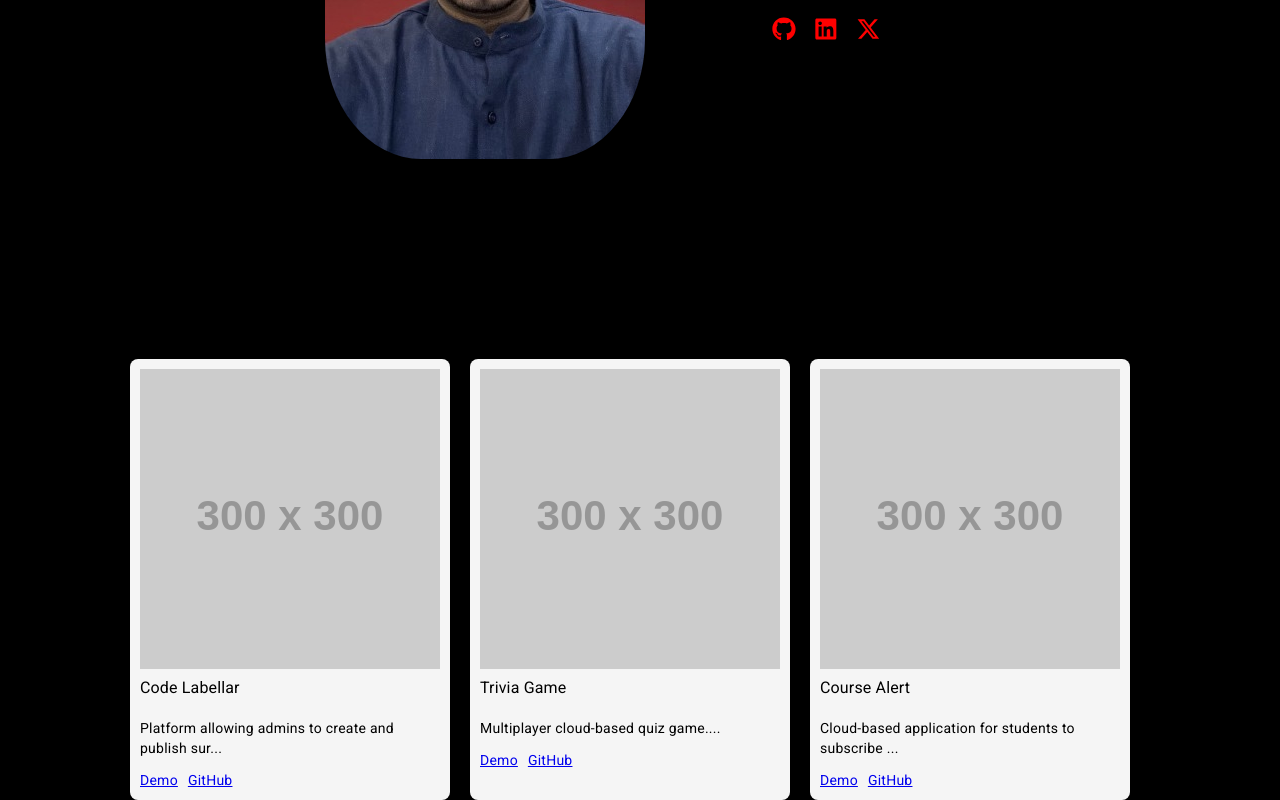
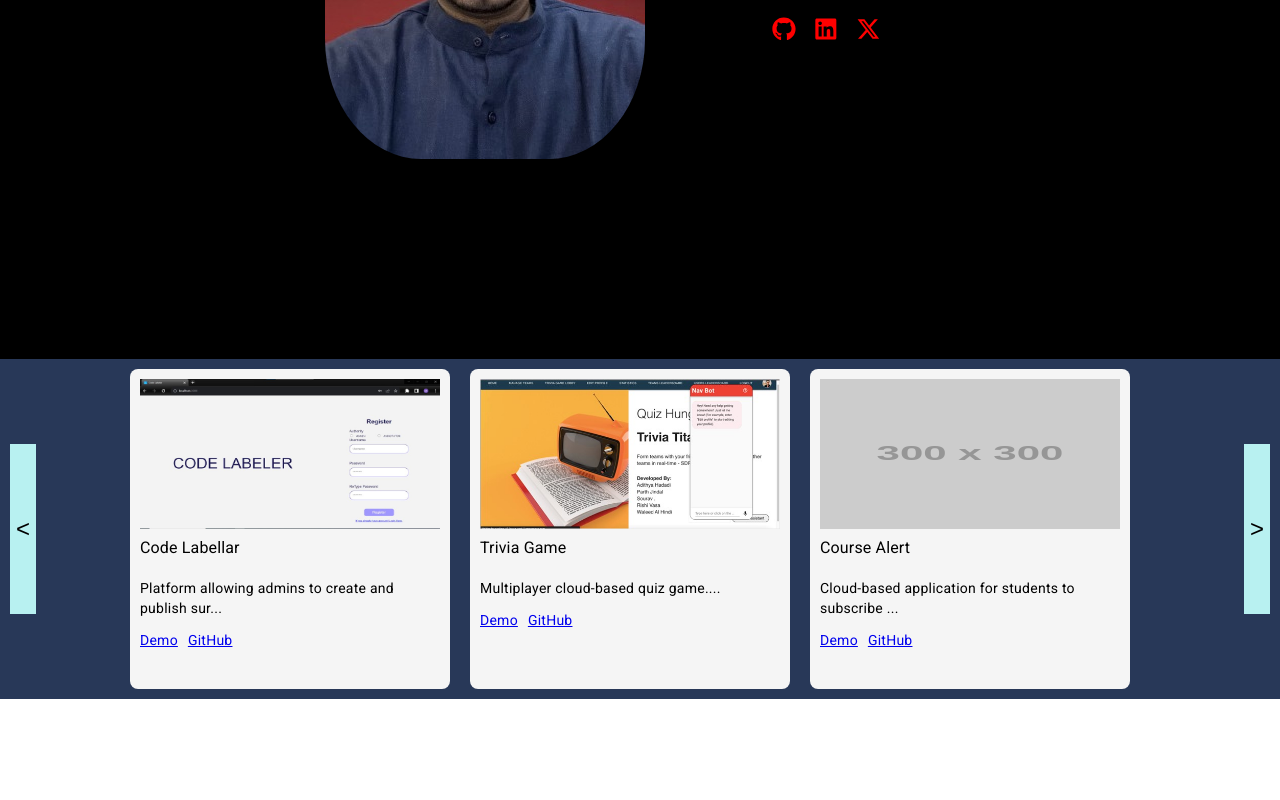
Before and after one commit to sourav15102/MyPortfolio, an Angular app: page /home in a window 1280 px wide. Shown: the part 441-1241 px from the top of the page. After the commit the page ends 1140 px from the top, so only its background shows below. Built offline with nearby package versions, Linux system fonts and the light colour scheme.

Commit message:
Added projects.

```diff
--- a/src/app/projects/projects.component.html
+++ b/src/app/projects/projects.component.html
@@ -4,7 +4,7 @@
     <div class="project-carousel" #carousel>
       <div *ngFor="let project of projects" class="project-card">
         <!-- Project details here -->
-        <img [src]="project.img" alt="Project">
+        <img [src]="project.img" alt="Project" class="project-image">
         <h3>{{ project.name }}</h3>
         <p>{{ project.description | slice:0:50 }}...</p> <!-- Limiting description to 100 characters -->
         <div class="project-links">
--- a/src/app/projects/projects.component.scss
+++ b/src/app/projects/projects.component.scss
@@ -1,6 +1,8 @@
 .project-container {
   position: relative;
   overflow: hidden;
+  background-color: #283858; /* Changed background color to a color that goes well with black */
+  padding: 10px; /* Added padding to parent container */
 }
 
 .project-window {
@@ -18,6 +20,7 @@
   position: relative; /* Added to position project-links */
   flex: 0 0 auto;
   width: 300px;
+  height: 300px; /* Set height same as width */
   margin-right: 20px;
   background-color: #f5f5f5;
   border-radius: 8px;
@@ -27,17 +30,23 @@
     bottom: 20px; /* Updated gap from bottom to 20px */
     left: 10px; /* Added gap from left */
   }
+
+  .project-image {
+    width: 100%; /* Limit image width to 100% of parent */
+    height: 50%; /* Set image height to 50% of parent */
+  }
 }
 
 .scroll-button {
   position: absolute;
   top: 50%;
   transform: translateY(-50%);
-  background: none;
+  background: rgb(184, 241, 241); /* Changed scroll button color to cyan */
   border: none;
   font-size: 24px;
   cursor: pointer;
   z-index: 1;
+  height: 50%; /* Set height to full */
 }
 
 .left {
--- a/src/app/services/project.service.ts
+++ b/src/app/services/project.service.ts
@@ -14,13 +14,13 @@ export class ProjectService {
         name: 'Code Labellar',
         links: ['#', 'https://github.com/sourav15102/CodeLabeller'],
         description: 'Platform allowing admins to create and publish surveys and students to review and tag code smells.',
-        img: 'https://via.placeholder.com/300'
+        img: '../../assets/projects/codeLabellar.jpg'
       },
       {
         name: 'Trivia Game',
         links: ['https://drive.google.com/file/d/1J4nOjxKud8gAsWOPWmI3dBZdb9OdnPwD/view?usp=drive_link', 'https://github.com/sourav15102/Trivia-Game'],
         description: 'Multiplayer cloud-based quiz game.',
-        img: 'https://via.placeholder.com/300'
+        img: '../../assets/projects/triviaGame.jpg'
       },
       {
         name: 'Course Alert',
```
Also changed, not shown: src/assets/projects/codeLabellar.jpg (added), src/assets/projects/triviaGame.jpg (added).
